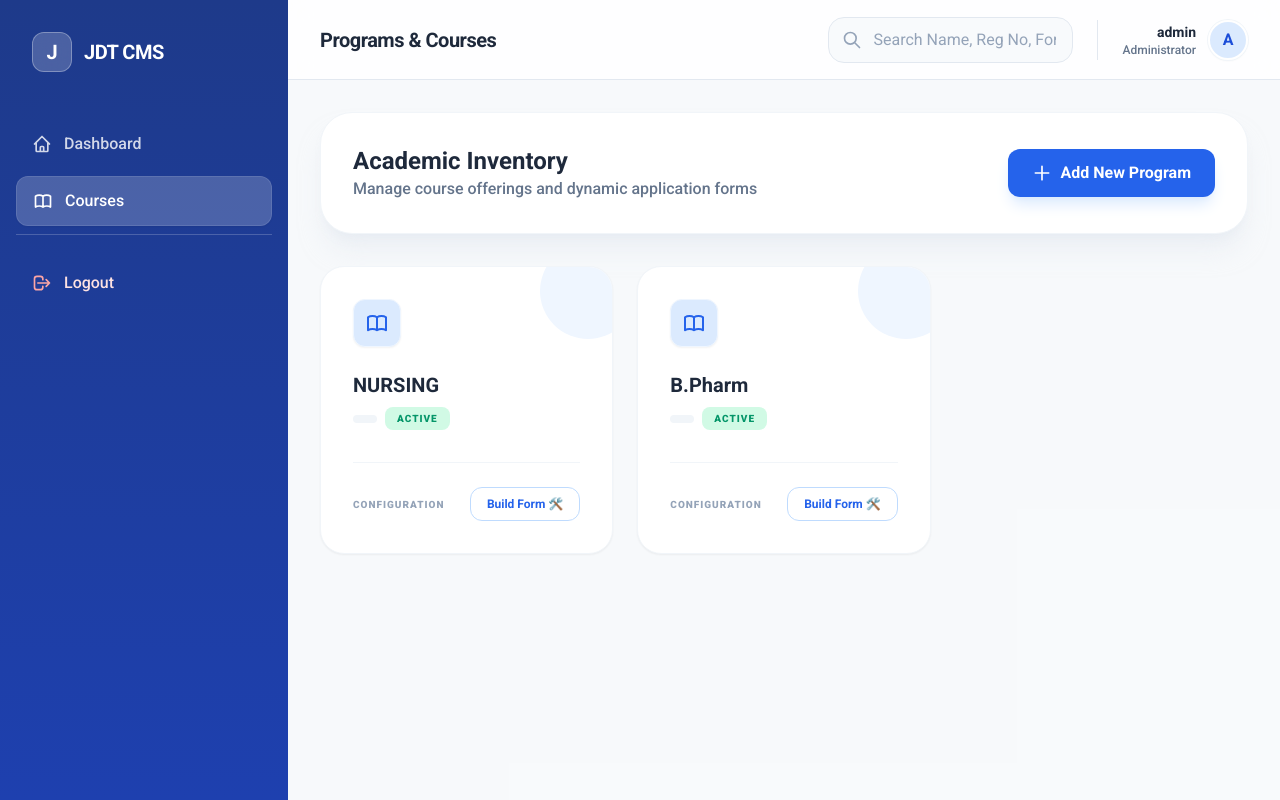
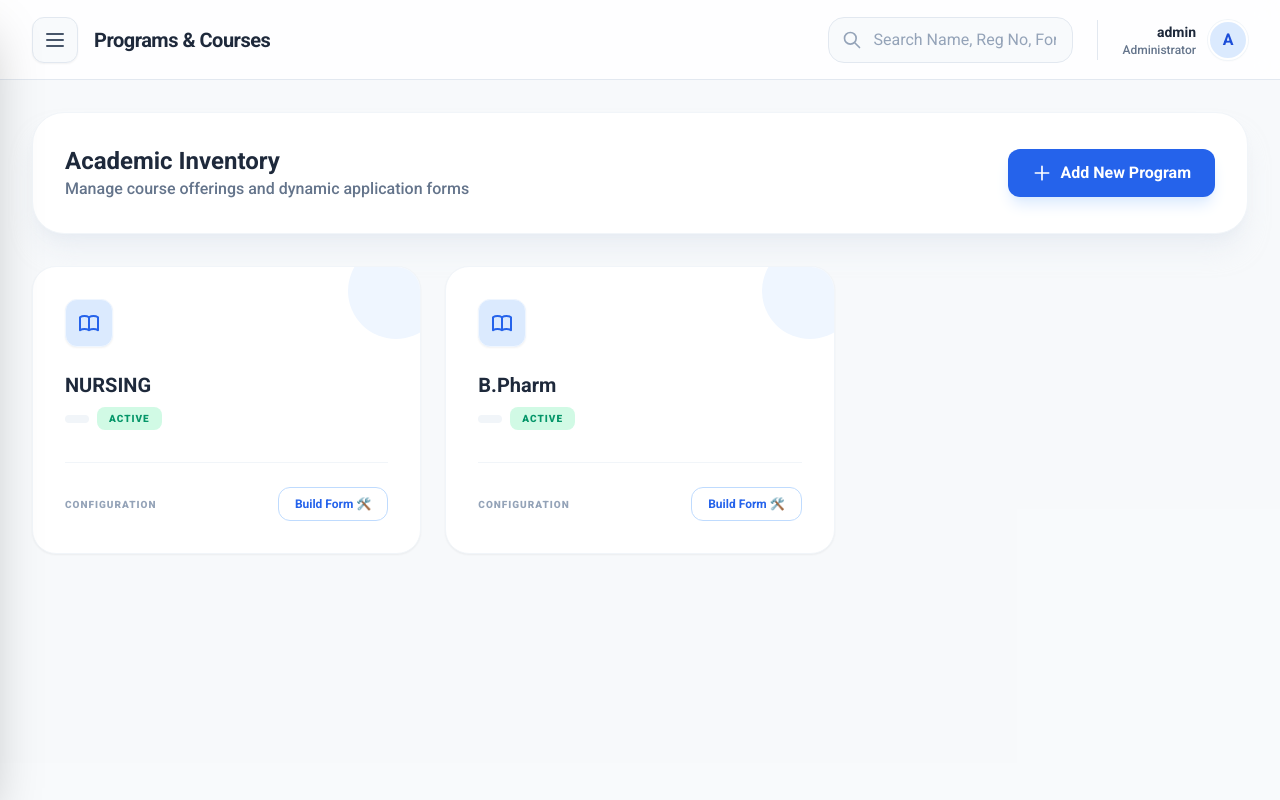
Before and after one commit to iqraait/JDT-Automation-System-, a Django app: page /academics/courses/ in a window 1280 px wide. Run offline with Django 5.2, Linux system fonts and the light colour scheme; a user stored in the database is signed in; data comes from the database, SQL or seed files in the repository; some libraries are stand-ins or nearby versions.

Commit message:
UI: Finalized Full-Screen Sidebar with Slide-and-Fade transition

```diff
--- a/templates/dashboard_base.html
+++ b/templates/dashboard_base.html
@@ -3,17 +3,17 @@
 {% block body_content %}
 <div class="flex h-screen bg-slate-50 overflow-hidden">
 
-    <!-- SIDEBAR -->
-    <aside id="sidebar" class="w-72 bg-gradient-to-b from-[#1e3a8a] to-[#1e40af] text-white flex-shrink-0 transition-all duration-300 ease-in-out md:translate-x-0 -translate-x-full fixed md:static inset-y-0 left-0 z-50">
+    <!-- SIDEBAR (Overlay Mode for All Screens) -->
+    <aside id="sidebar" class="w-72 bg-gradient-to-b from-[#1e3a8a] to-[#1e40af] text-white flex-shrink-0 transition-all duration-500 ease-in-out -translate-x-full fixed inset-y-0 left-0 z-50 shadow-2xl">
 
-        <div class="p-8 flex items-center justify-between">
+        <div class="p-8 flex items-center justify-between border-b border-white/10">
             <div class="flex items-center gap-3">
                 <div class="w-10 h-10 bg-white/20 backdrop-blur rounded-xl flex items-center justify-center border border-white/30">
-                    <span class="text-xl font-bold">J</span>
+                    <span class="text-xl font-bold text-white">J</span>
                 </div>
-                <h2 class="text-xl font-bold tracking-tight">{% block sidebar_title %}JDT CMS{% endblock %}</h2>
+                <h2 class="text-xl font-bold tracking-tight text-white">{% block sidebar_title %}JDT CMS{% endblock %}</h2>
             </div>
-            <button onclick="toggleSidebar()" class="md:hidden text-white/70 hover:text-white">
+            <button onclick="toggleSidebar()" class="text-white/70 hover:text-white transition-colors">
                 <svg class="h-6 w-6" fill="none" stroke="currentColor" viewBox="0 0 24 24"><path stroke-linecap="round" stroke-linejoin="round" stroke-width="2" d="M6 18L18 6M6 6l12 12"></path></svg>
             </button>
         </div>
@@ -75,7 +75,6 @@
                 <span class="font-medium">My Applications</span>
             </a>
             {% endif %}
-            {% endblock %}
 
             <div class="pt-6 mt-6 border-t border-white/20">
                 <a href="{% if request.user.role == 'institute' %}{% url 'institute_logout' %}{% else %}/logout/{% endif %}" class="flex items-center gap-3 px-4 py-3 text-red-100 hover:bg-white/10 rounded-xl transition duration-200 group">
@@ -83,21 +82,22 @@
                     <span class="font-medium">Logout</span>
                 </a>
             </div>
+            {% endblock %}
         </nav>
     </aside>
 
-    <!-- MOBILE OVERLAY -->
-    <div id="sidebar-overlay" onclick="toggleSidebar()" class="fixed inset-0 bg-black/50 z-40 hidden md:hidden"></div>
+    <!-- GLOBAL OVERLAY (Fading Background) -->
+    <div id="sidebar-overlay" onclick="toggleSidebar()" class="fixed inset-0 bg-slate-900/40 backdrop-blur-sm z-40 hidden opacity-0 transition-opacity duration-500"></div>
 
-    <!-- MAIN CONTENT AREA -->
-    <div class="flex-1 flex flex-col min-w-0 overflow-hidden">
+    <!-- MAIN CONTENT AREA (Always Full Width) -->
+    <div class="flex-1 flex flex-col min-w-0 h-screen overflow-hidden">
 
         <!-- TOP NAVBAR -->
         <header class="h-20 bg-white/80 backdrop-blur-md border-b border-slate-200 px-4 md:px-8 flex items-center justify-between flex-shrink-0 z-30">
 
             <div class="flex items-center gap-3 md:gap-4 min-w-0">
-                <button onclick="toggleSidebar()" class="md:hidden p-2 rounded-lg hover:bg-slate-100 flex-shrink-0">
-                    <svg class="h-6 w-6 text-slate-600" fill="none" stroke="currentColor" viewBox="0 0 24 24"><path stroke-linecap="round" stroke-linejoin="round" stroke-width="2" d="M4 6h16M4 12h16M4 18h16"></path></svg>
+                <button onclick="toggleSidebar()" class="p-2.5 bg-slate-50 border border-slate-200 rounded-xl hover:bg-slate-100 transition-all flex-shrink-0 shadow-sm group">
+                    <svg class="h-6 w-6 text-slate-600 group-hover:text-blue-600 transition-colors" fill="none" stroke="currentColor" viewBox="0 0 24 24"><path stroke-linecap="round" stroke-linejoin="round" stroke-width="2" d="M4 6h16M4 12h16M4 18h16"></path></svg>
                 </button>
                 <h1 class="text-sm md:text-xl font-bold text-slate-800 truncate tracking-tight uppercase md:normal-case">{% block header_title %}Dashboard{% endblock %}</h1>
             </div>
@@ -106,7 +106,7 @@
 
                 <!-- SEARCH (Global Student Search) -->
                 {% block topbar_search %}
-                <form action="/institute/dashboard/" method="GET" class="relative group max-w-md w-full hidden md:block">
+                <form action="/institute/dashboard/" method="GET" class="relative group max-w-md w-full hidden lg:block">
                     <div class="absolute inset-y-0 left-0 pl-3.5 flex items-center pointer-events-none transition-colors group-focus-within:text-blue-600 text-slate-400">
                         <svg class="h-5 w-5" fill="none" stroke="currentColor" viewBox="0 0 24 24">
                             <path stroke-linecap="round" stroke-linejoin="round" stroke-width="2" d="M21 21l-6-6m2-5a7 7 0 11-14 0 7 7 0 0114 0z"></path>
@@ -154,10 +154,6 @@
 
             {% block content %}
             {% endblock %}
-
-            <!-- <footer class="mt-12 py-8 border-t border-slate-200 text-center">
-                <p class="text-sm text-slate-500">© 2026 JDT Islam College. All Rights Reserved.</p>
-            </footer> -->
         </main>
     </div>
 </div>
@@ -168,11 +164,19 @@
         const overlay = document.getElementById('sidebar-overlay');
 
         if (sidebar.classList.contains('-translate-x-full')) {
+            // OPEN
             sidebar.classList.remove('-translate-x-full');
             overlay.classList.remove('hidden');
+            setTimeout(() => {
+                overlay.classList.remove('opacity-0');
+            }, 10);
         } else {
+            // CLOSE
             sidebar.classList.add('-translate-x-full');
-            overlay.classList.add('hidden');
+            overlay.classList.add('opacity-0');
+            setTimeout(() => {
+                overlay.classList.add('hidden');
+            }, 500); // Wait for transition
         }
     }
 </script>
```
